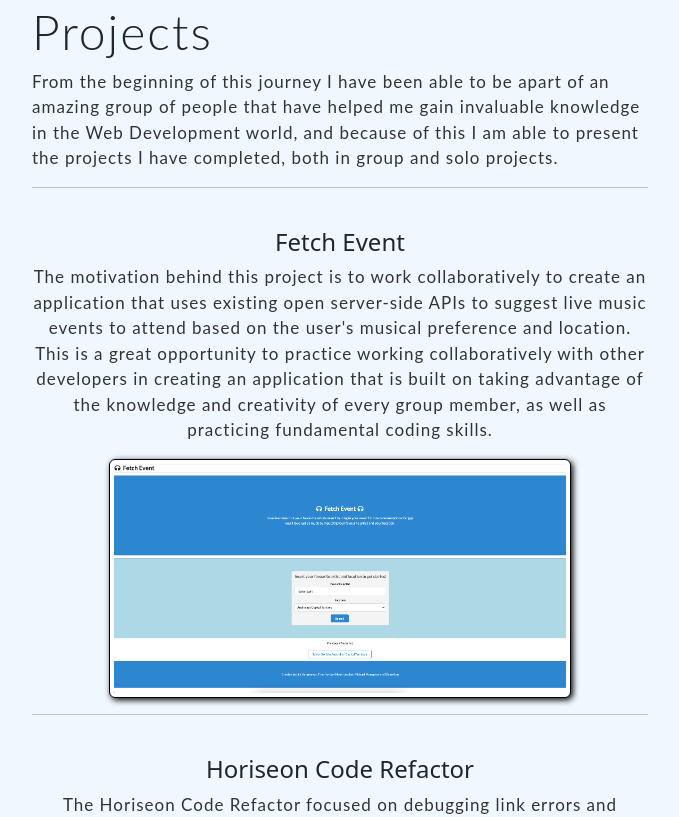
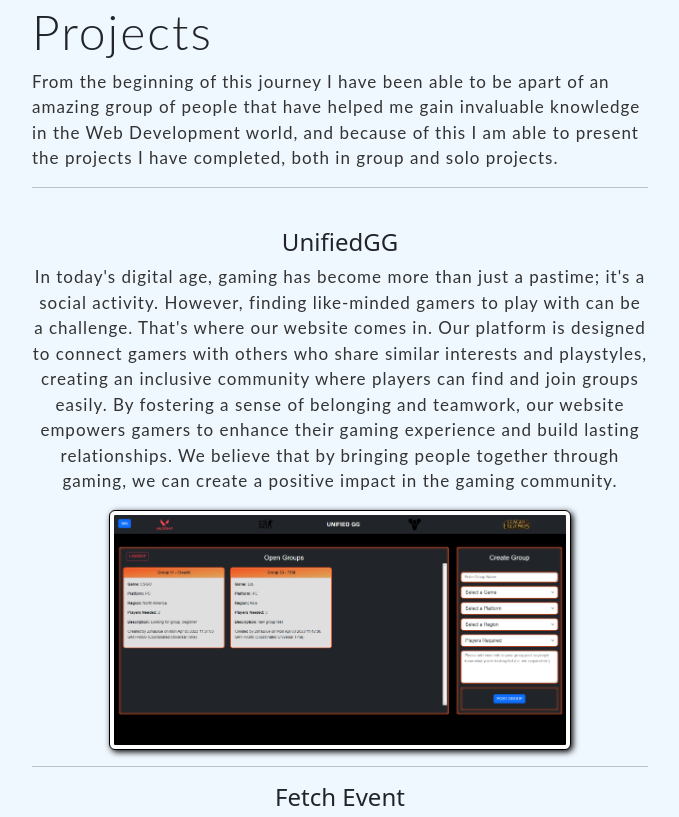
Before and after one commit to Zim40/Portfolio-Project, a website: page index.html in a window 1280 px wide. Shown: the part 1086-1903 px from the top of the page, without its empty margins (300-979 px from the left). Drawn offline with nearby package versions, Linux system fonts and the light colour scheme.

Commit message:
,added unified gg project

```diff
--- a/index.html
+++ b/index.html
@@ -101,7 +101,15 @@
         <hr>
       </div>
       <br>
-
+      <div class="container d-flex">
+        <div class="img1" style="text-align: center;">
+          <h4 class="projectImgTitle">UnifiedGG</h4>
+          <p>In today's digital age, gaming has become more than just a pastime; it's a social activity. However, finding like-minded gamers to play with can be a challenge. That's where our website comes in. Our platform is designed to connect gamers with others who share similar interests and playstyles, creating an inclusive community where players can find and join groups easily. By fostering a sense of belonging and teamwork, our website empowers gamers to enhance their gaming experience and build lasting relationships. We believe that by bringing people together through gaming, we can create a positive impact in the gaming community.</p>
+          <a href="https://github.com/Rippi9/connecting-online"><img src="./public/images/unifiedGG.png" class="img-thumbnail" alt="Fetch Events project thumbnail"></a>
+          <hr>
+        </div>
+        <br>
+      </div>
       <div class="container d-flex">
         <div class="img1" style="text-align: center;">
           <h4 class="projectImgTitle">Fetch Event</h4>
```
Also changed, not shown: public/images/unifiedGG.png (added).
